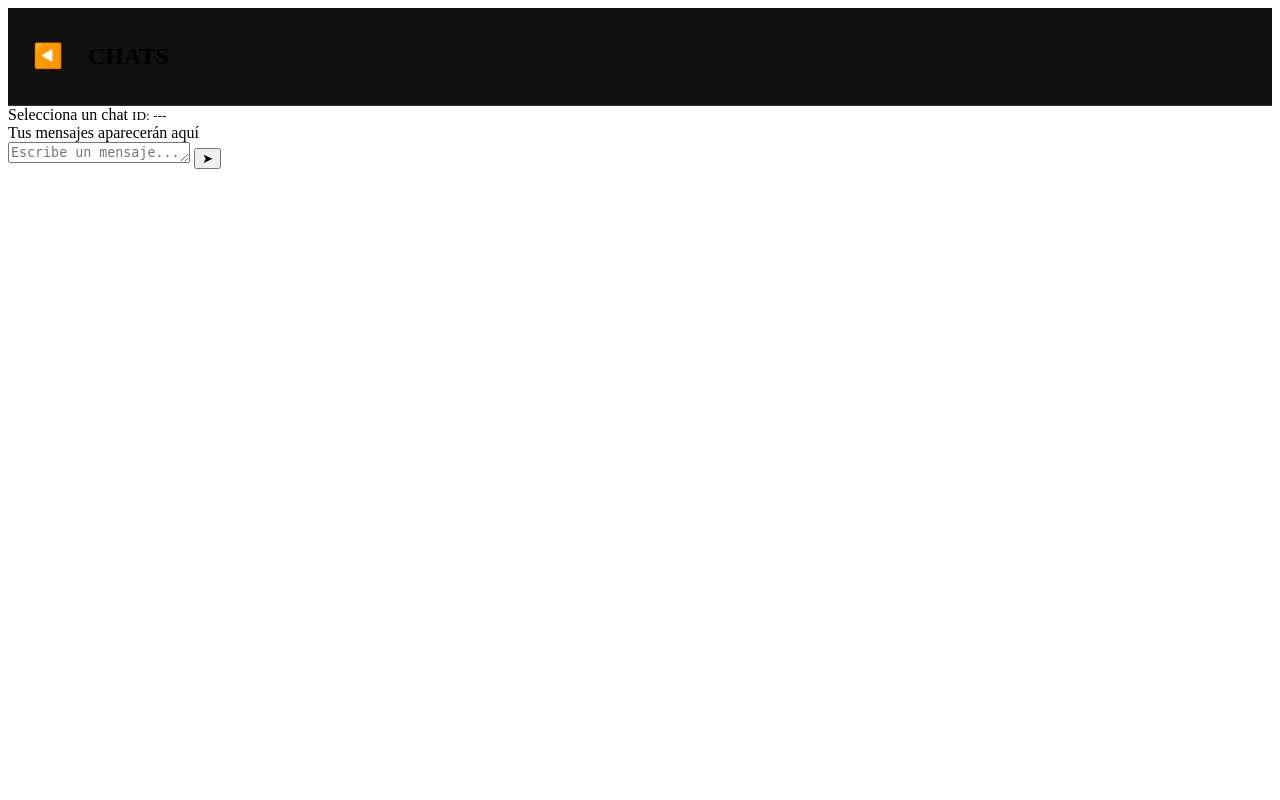
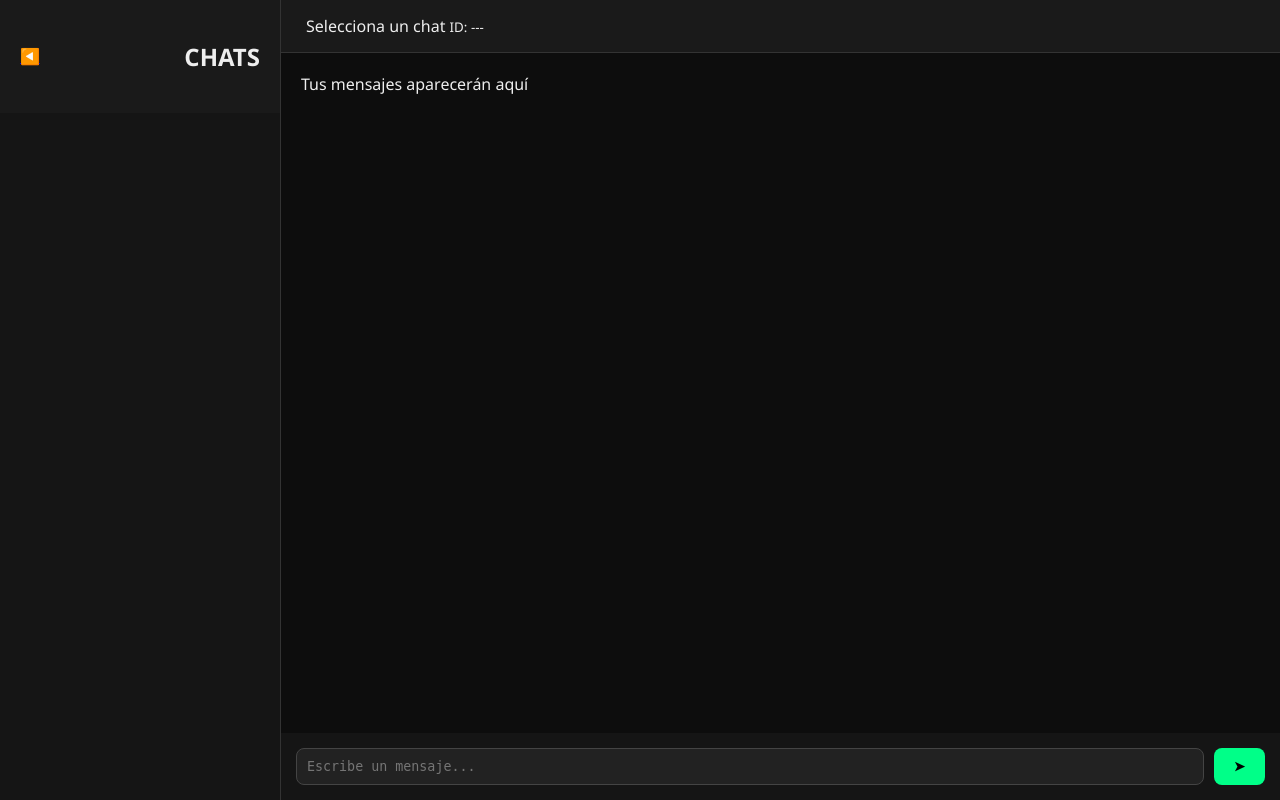
Before and after one commit to KekoOfficial/mp, a Flask app: page / in a window 1280 px wide. Run offline with Flask 3, Linux system fonts and the light colour scheme; parts of the project's set-up code (start-up, migrations or seed data) failed here and were passed over.

Commit message:
Actualizar style.css

```diff
--- a/static/style.css
+++ b/static/style.css
@@ -1,51 +1,84 @@
-/* BOTÓN DE NAVEGACIÓN */
-.nav-btn {
-    text-decoration: none;
-    font-size: 1.5rem;
-    padding: 5px 10px;
-    border-radius: 50%;
-    transition: 0.3s;
-    display: inline-block;
-    margin-right: 15px;
+body {
+    margin: 0;
+    background: #0a0a0a;
+    color: #eee;
+    font-family: 'Segoe UI', sans-serif;
 }
 
-.nav-btn:hover {
-    background: rgba(0, 255, 136, 0.2);
+.app-container {
+    display: flex;
+    height: 100vh;
 }
 
-/* SIDEBAR HEADER AJUSTADO */
+.sidebar {
+    width: 280px;
+    background: #151515;
+    border-right: 1px solid #333;
+    display: flex;
+    flex-direction: column;
+}
+
 .sidebar-header {
+    padding: 20px;
+    background: #1a1a1a;
     display: flex;
     align-items: center;
-    padding: 15px;
-    background: #111;
+    justify-content: space-between;
+}
+
+.chat-area {
+    flex: 1;
+    display: flex;
+    flex-direction: column;
+}
+
+.chat-header {
+    padding: 15px 25px;
+    background: #1a1a1a;
     border-bottom: 1px solid #333;
 }
 
-/* PÁGINA DE AJUSTES */
-.settings-container {
-    max-width: 600px;
-    margin: 50px auto;
+.messages-container {
+    flex: 1;
     padding: 20px;
+    overflow-y: auto;
+    background: #0d0d0d;
+    display: flex;
+    flex-direction: column;
+    gap: 12px;
 }
 
-.card {
-    background: #1a1a1a;
-    padding: 20px;
-    border-radius: 12px;
-    margin-bottom: 20px;
+.msg-row { display: flex; width: 100%; }
+.msg-bubble {
+    max-width: 70%;
+    padding: 12px;
+    border-radius: 15px;
+    background: #222;
     border: 1px solid #333;
 }
 
-.btn-danger {
-    background: #ff4444;
-    color: white;
-    border: none;
-    padding: 10px;
-    border-radius: 5px;
-    cursor: pointer;
+.input-area {
+    padding: 15px;
+    background: #151515;
+    display: flex;
+    gap: 10px;
 }
 
-.btn-danger:hover {
-    background: #cc0000;
+#msg-input {
+    flex: 1;
+    background: #222;
+    border: 1px solid #444;
+    color: white;
+    padding: 10px;
+    border-radius: 8px;
+    resize: none;
 }
+
+#send-btn {
+    background: #00ff88;
+    border: none;
+    padding: 10px 20px;
+    border-radius: 8px;
+    cursor: pointer;
+    font-weight: bold;
+}
```
